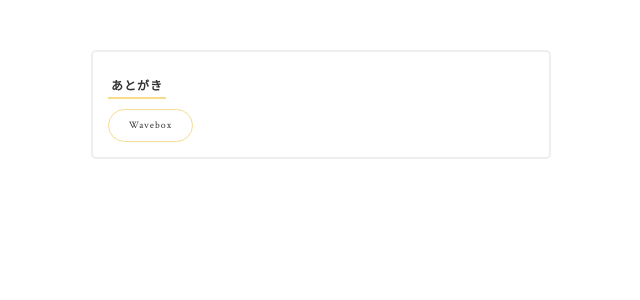
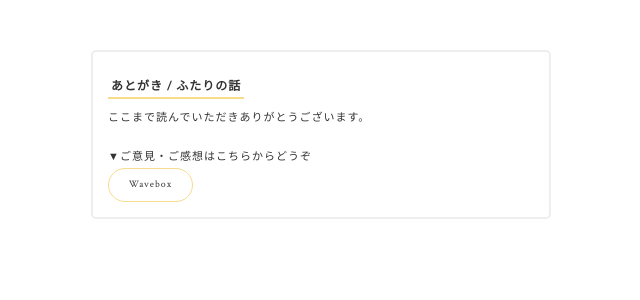
Before and after one commit to bisqhq/bisqhq.github.io, a Jekyll site: the page note/note1.html, which Jekyll copies as it is, in a window 1280 px wide. Shown: the top 300 px of the page, without its empty margins (319-959 px from the left). Built offline with Jekyll 4.4.1, drawn with Linux system fonts in a browser that asks for light colours; some web fonts are replaced.

Commit message:
Update note1.html

```diff
--- a/note/note1.html
+++ b/note/note1.html
@@ -11,8 +11,11 @@
 
 <div class="wrp">
 <div class="text">
-        <h2>あとがき</h2><br>
-        <a href="https://wavebox.me/wave/bm4tc1fdf2s2zz8k/" class="booth-btn" target="_blank" rel="noopener noreferrer">Wavebox</a><br>
+        <h2>あとがき / ふたりの話</h2><br>
+    ここまで読んでいただきありがとうございます。<br>
+    <br>
+        ▼ご意見・ご感想はこちらからどうぞ<br>
+    <a href="https://wavebox.me/wave/bm4tc1fdf2s2zz8k/" class="booth-btn" target="_blank" rel="noopener noreferrer">Wavebox</a><br>
     </div>
 
 </div><!-- /.wrp -->
```
